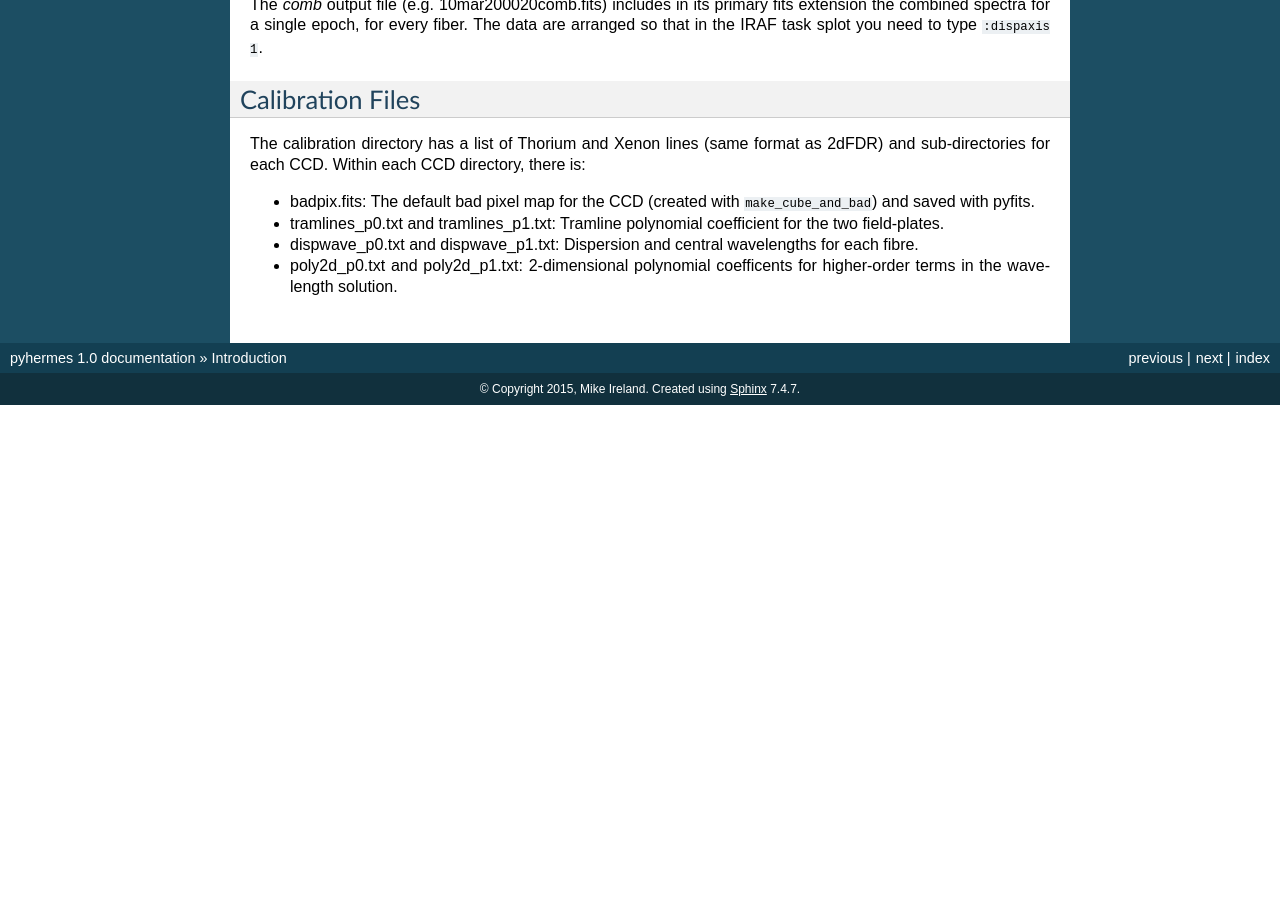
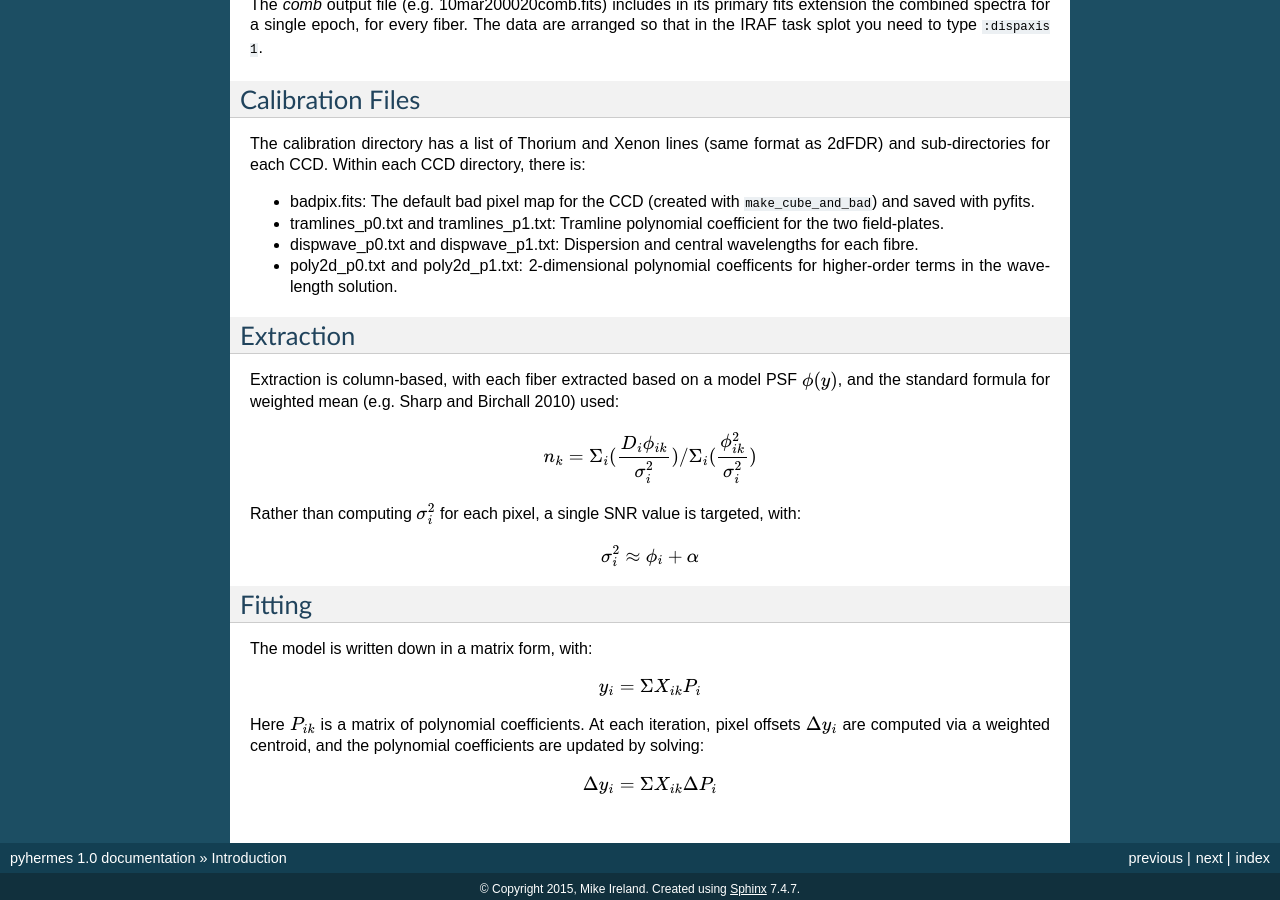
Before and after one commit to mikeireland/pyhermes, a Sphinx documentation site: the page built from doc/intro.rst, in a window 1280 px wide and 900 px high, scrolled down 988 px. Built offline with Sphinx 7.4.7, drawn with Linux system fonts in a browser that asks for light colours; formulas are drawn with MathJax 3; before the commit the page ends 1393 px from its top, so only the background shows below that.

```diff
--- a/doc/intro.rst
+++ b/doc/intro.rst
@@ -54,3 +54,29 @@
 * tramlines_p0.txt and tramlines_p1.txt: Tramline polynomial coefficient for the two field-plates.
 * dispwave_p0.txt and dispwave_p1.txt: Dispersion and central wavelengths for each fibre.
 * poly2d_p0.txt and poly2d_p1.txt: 2-dimensional polynomial coefficents for higher-order terms in the wavelength solution.
+
+Extraction
+==========
+
+Extraction is column-based, with each fiber extracted based on a model PSF
+:math:`\phi(y)`,
+and the standard formula for weighted mean (e.g. Sharp and Birchall 2010) used:
+
+.. math:: n_k = \Sigma_i ( \frac{D_i \phi_{ik}}{\sigma_i^2} ) / \Sigma_i ( \frac{\phi_{ik}^2}{\sigma_i^2} )
+
+Rather than computing :math:`\sigma^2_i` for each pixel, a single SNR value is targeted, with:
+
+.. math:: \sigma_i^2 \approx \phi_i + \alpha
+
+Fitting
+=======
+
+The model is written down in a matrix form, with:
+
+.. math:: y_i = \Sigma X_{ik} P_{i}
+
+Here :math:`P_{ik}` is a matrix of polynomial coefficients. At each iteration,
+pixel offsets :math:`\Delta y_i` are computed via a weighted centroid, and the polynomial
+coefficients are updated by solving:
+
+.. math:: \Delta y_i = \Sigma X_{ik} \Delta P_{i}
```
Also changed, not shown: doc/index.rst (+0 -10 lines), hermes.py (+4 -4 lines), 1 other file.
